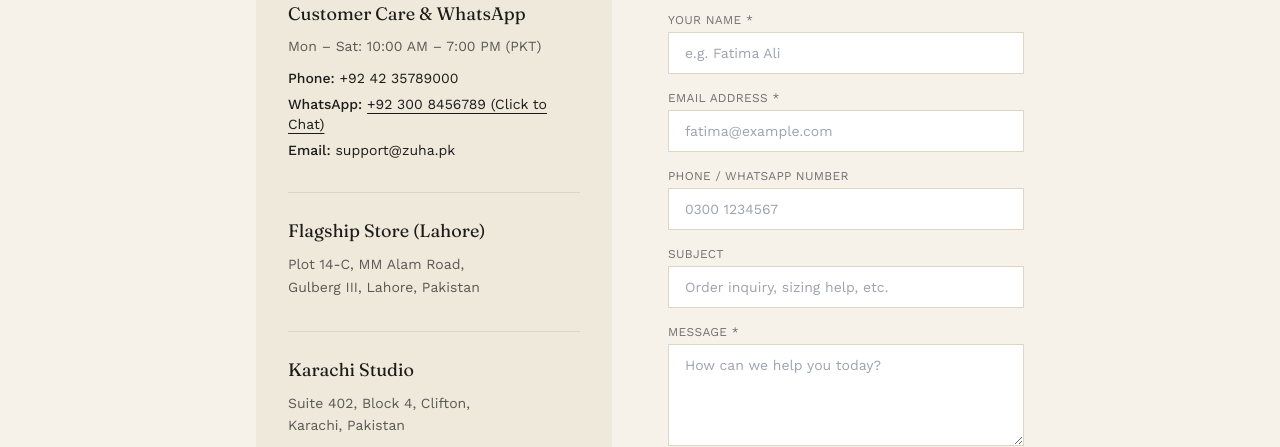
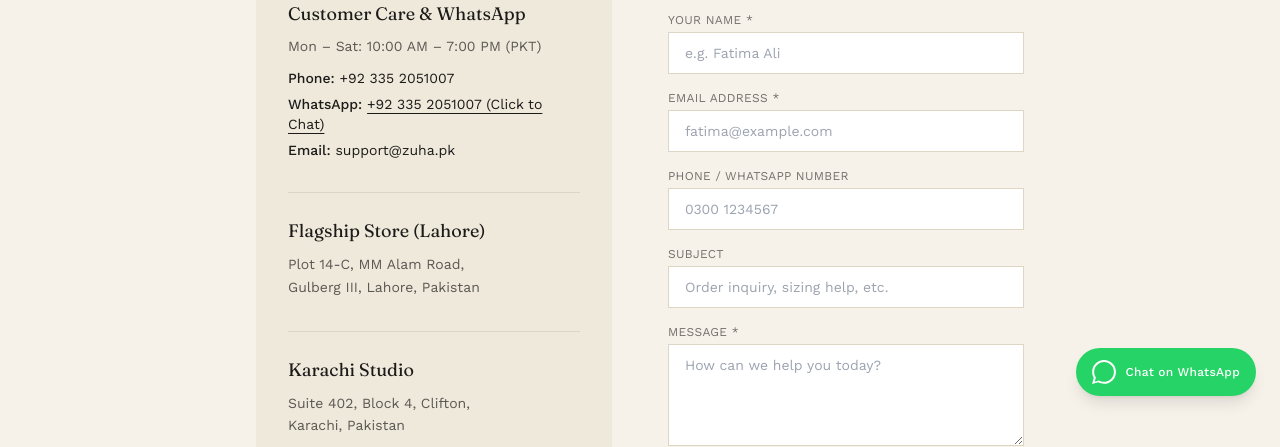
Before and after one commit to FaizanAli221/zuha, a React (Vite) app in the folder frontend/: page /contact in a window 1280 px wide. Shown: the part 380-827 px from the top of the page. Built offline with nearby package versions, Linux system fonts and the light colour scheme; no server answers.

Commit message:
Add floating WhatsApp side widget and update contact number to 03352051007

```diff
--- a/frontend/src/App.jsx
+++ b/frontend/src/App.jsx
@@ -12,6 +12,7 @@
 import Login from "./pages/Login";
 import Account from "./pages/Account";
 import Contact from "./pages/Contact";
+import WhatsAppWidget from "./components/WhatsAppWidget";
 
 function ScrollToTop() {
   const { pathname } = useLocation();
@@ -21,7 +22,7 @@
 
 export default function App() {
   return (
-    <div className="min-h-screen flex flex-col">
+    <div className="min-h-screen flex flex-col relative">
       <ScrollToTop />
       <AnnouncementBar />
       <Navbar />
@@ -42,6 +43,7 @@
         </Routes>
       </main>
       <Footer />
+      <WhatsAppWidget />
     </div>
   );
 }
--- /dev/null
+++ b/frontend/src/components/WhatsAppWidget.jsx
@@ -0,0 +1,30 @@
+export default function WhatsAppWidget() {
+  const phoneNumber = "923352051007";
+  const message = "Hi ZUHA, I would like to inquire about your collections!";
+  const whatsappUrl = `https://wa.me/${phoneNumber}?text=${encodeURIComponent(message)}`;
+
+  return (
+    <div className="fixed bottom-6 right-6 z-50 flex items-center gap-3">
+      <a
+        href={whatsappUrl}
+        target="_blank"
+        rel="noreferrer"
+        aria-label="Chat on WhatsApp"
+        className="flex items-center gap-2.5 bg-[#25D366] hover:bg-[#20ba5a] text-white px-4 py-3 rounded-full shadow-lg transition-transform duration-300 hover:scale-105 group"
+      >
+        <svg
+          width="24"
+          height="24"
+          viewBox="0 0 24 24"
+          fill="currentColor"
+          className="shrink-0"
+        >
+          <path d="M.057 24l1.687-6.163c-1.041-1.804-1.588-3.849-1.587-5.946.003-6.556 5.338-11.891 11.893-11.891 3.181.001 6.167 1.24 8.413 3.488 2.245 2.248 3.481 5.236 3.48 8.414-.003 6.557-5.338 11.892-11.893 11.892-1.99-.001-3.951-.5-5.688-1.448l-6.305 1.654zm6.597-3.807c1.676.995 3.276 1.591 5.392 1.592 5.448 0 9.886-4.434 9.889-9.885.002-5.462-4.415-9.89-9.881-9.892-5.452 0-9.887 4.434-9.889 9.884-.001 2.225.651 3.891 1.746 5.634l-1.143 4.174 4.186-1.097z" />
+        </svg>
+        <span className="text-xs font-medium tracking-wide hidden sm:inline-block">
+          Chat on WhatsApp
+        </span>
+      </a>
+    </div>
+  );
+}
--- a/frontend/src/pages/Contact.jsx
+++ b/frontend/src/pages/Contact.jsx
@@ -37,17 +37,17 @@
               <div className="mt-3 space-y-1.5 text-sm">
                 <p>
                   <strong className="font-medium">Phone:</strong>{" "}
-                  <a href="tel:+924235789000" className="hover:text-maroon transition-colors">+92 42 35789000</a>
+                  <a href="tel:+923352051007" className="hover:text-maroon transition-colors">+92 335 2051007</a>
                 </p>
                 <p>
                   <strong className="font-medium">WhatsApp:</strong>{" "}
                   <a
-                    href="https://wa.me/923008456789"
+                    href="https://wa.me/923352051007"
                     target="_blank"
                     rel="noreferrer"
                     className="hover:text-maroon underline underline-offset-4"
                   >
-                    +92 300 8456789 (Click to Chat)
+                    +92 335 2051007 (Click to Chat)
                   </a>
                 </p>
                 <p>
```
Also changed, not shown: 1 other file (tests, documents, lock files or other folders).
